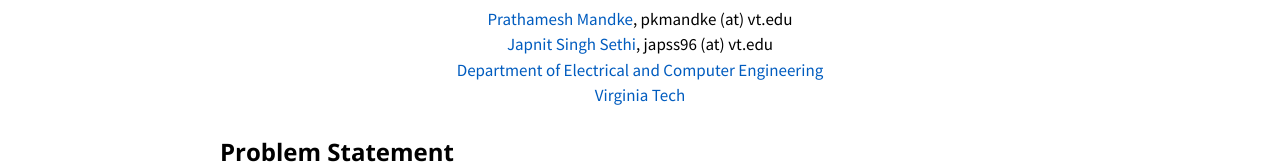
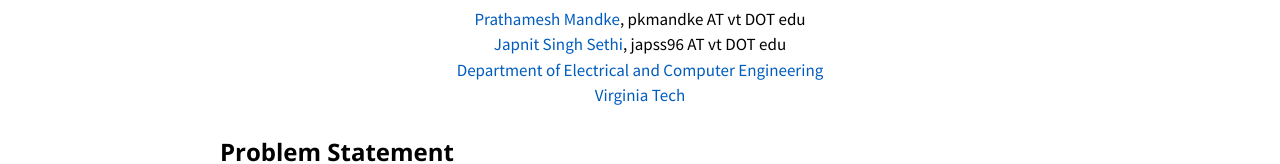
Before and after one commit to pkmandke/ece5554-website, a plain HTML site: page index.html in a window 1280 px wide. Shown: the part 502-666 px from the top of the page. Drawn offline with nearby package versions, Linux system fonts and the light colour scheme; no server answers.

Commit message:
update email format

```diff
--- a/index.html
+++ b/index.html
@@ -57,8 +57,8 @@
         </div>
         <div class="flex-row" style="align-items: center; justify-content: center;">
             <p class="text text-large" style="text-align: center;">
-              <a target="_blank" href="https://computing.ece.vt.edu/~pkmandke">Prathamesh Mandke</a>, pkmandke (at) vt.edu<br>
-              <a target="_blank" href="mailto:japss96@vt.edu">Japnit Singh Sethi</a>, japss96 (at) vt.edu<br>
+              <a target="_blank" href="https://computing.ece.vt.edu/~pkmandke">Prathamesh Mandke</a>, pkmandke AT vt DOT edu<br>
+              <a target="_blank" href="mailto:japss96@vt.edu">Japnit Singh Sethi</a>, japss96 AT vt DOT edu<br>
               <!-- Fall 2020 ECE-5554 Computer Vision: Course Project<br> -->
               <a target="_blank" href="https://ece.vt.edu">Department of Electrical and Computer Engineering</a><br>
               <a target="_blank" href="https://vt.edu">Virginia Tech</a><br>
```
